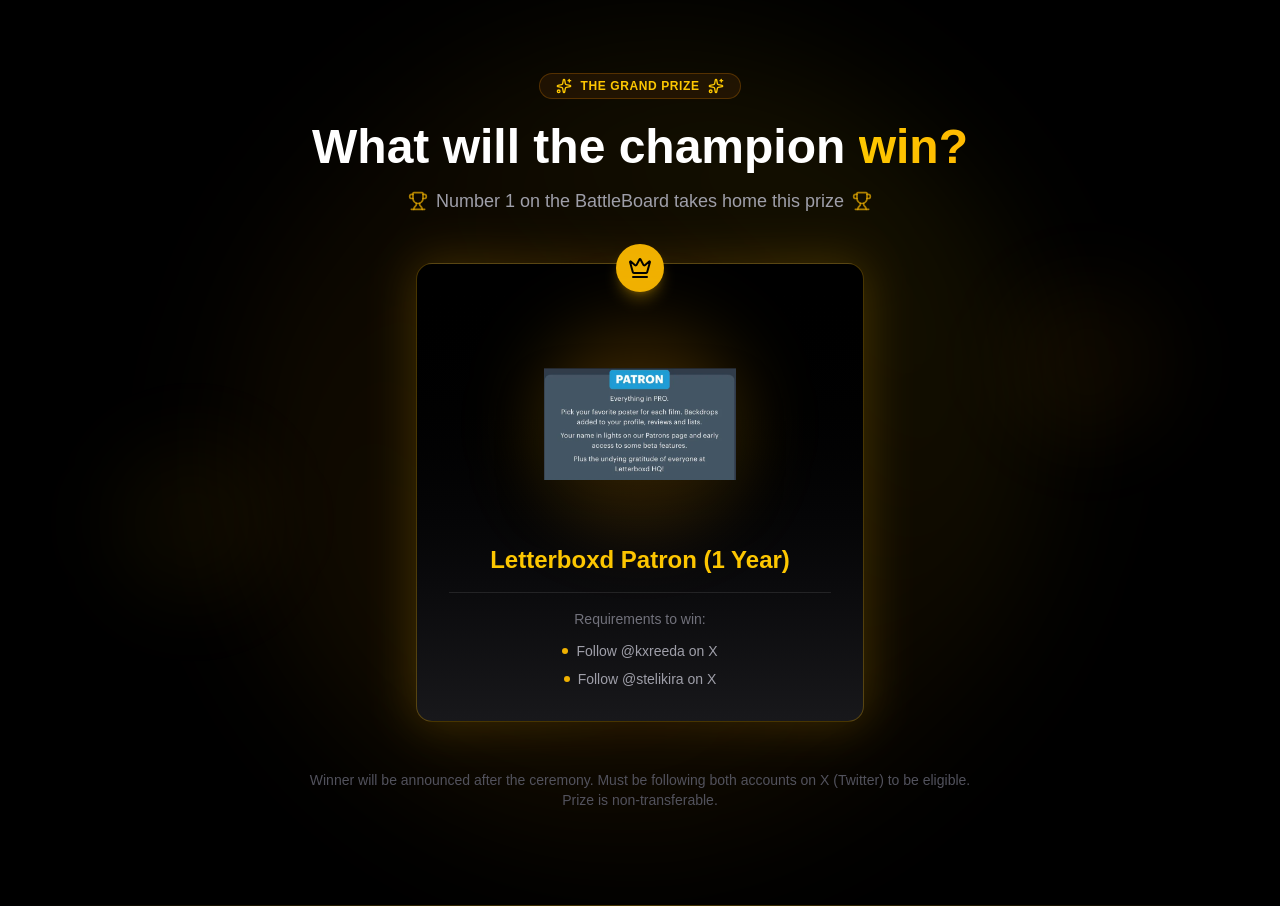
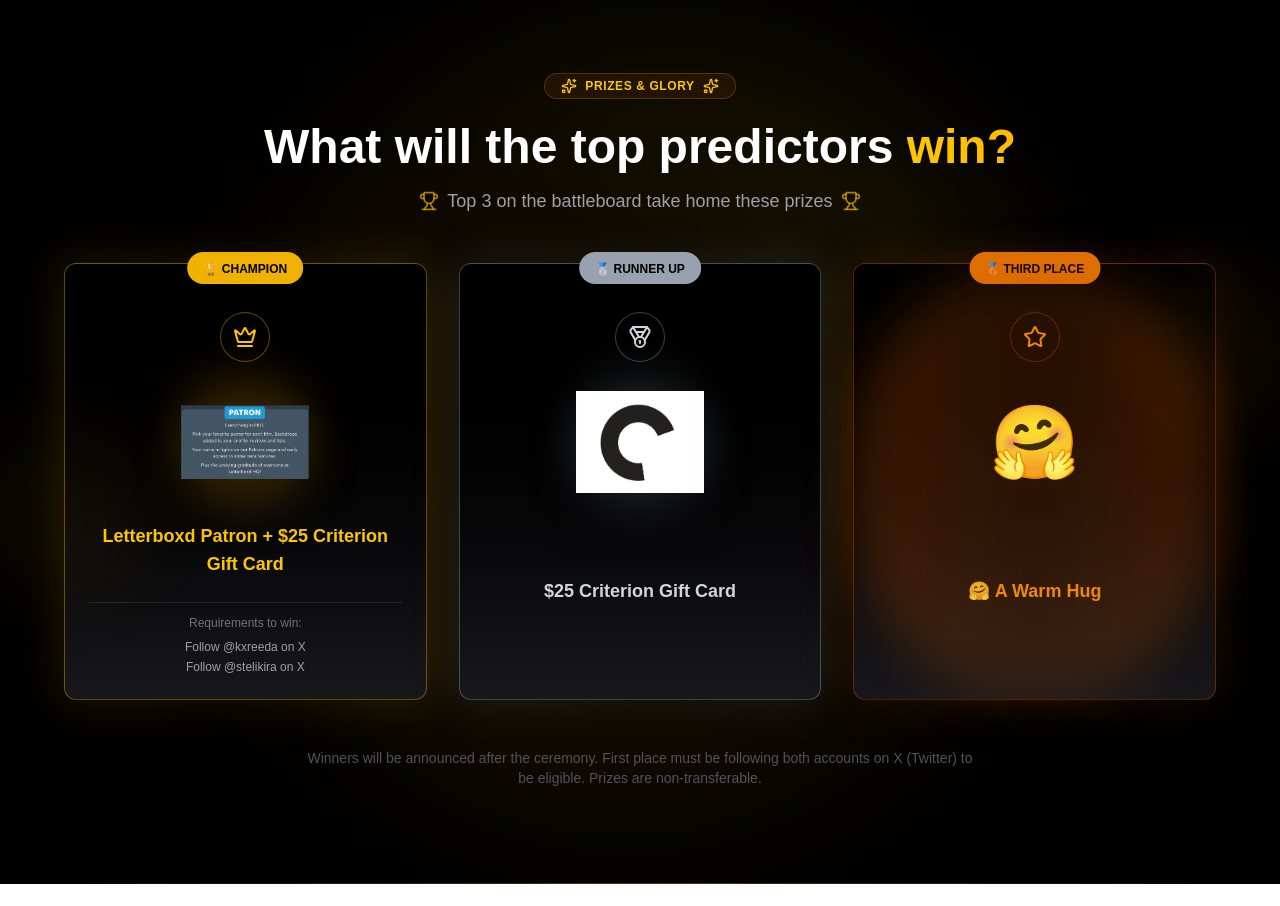
Before and after one commit to Gingaichi/award-wars, a Next.js app: page / in a window 1280 px wide. Shown: the part 880-1786 px from the top of the page. After the commit the page ends 1764 px from the top, so only its background shows below. Built offline with nearby package versions, Linux system fonts and the light colour scheme; no server answers.

Commit message:
updated prize section

```diff
--- a/components/home/PrizesSection.tsx
+++ b/components/home/PrizesSection.tsx
@@ -1,8 +1,44 @@
 // components/home/PrizesSection.tsx
 import Image from "next/image";
-import { Sparkles, Trophy, Crown } from "lucide-react";
+import { Sparkles, Trophy, Crown, Medal, Star } from "lucide-react";
 
 export function PrizesSection() {
+  const prizes = [
+    {
+      place: "1st",
+      prize: "Letterboxd Patron + $25 Criterion Gift Card",
+      image: "/fourth.png",
+      icon: Crown,
+      bgGradient: "from-yellow-500/30 via-amber-500/20 to-yellow-500/30",
+      borderColor: "border-yellow-500/40",
+      textColor: "text-yellow-400",
+      badgeColor: "bg-yellow-500",
+      badgeText: "🏆 CHAMPION"
+    },
+    {
+      place: "2nd",
+      prize: "$25 Criterion Gift Card",
+      image: "/fifth.png",
+      icon: Medal,
+      bgGradient: "from-gray-400/30 via-gray-400/20 to-gray-400/30",
+      borderColor: "border-gray-400/40",
+      textColor: "text-gray-300",
+      badgeColor: "bg-gray-400",
+      badgeText: "🥈 RUNNER UP"
+    },
+    {
+      place: "3rd",
+      prize: "🤗 A Warm Hug",
+      image: null,
+      icon: Star,
+      bgGradient: "from-amber-700/30 via-amber-700/20 to-amber-700/30",
+      borderColor: "border-amber-700/40",
+      textColor: "text-amber-500",
+      badgeColor: "bg-amber-600",
+      badgeText: "🥉 THIRD PLACE"
+    }
+  ];
+
   return (
     <section className="relative py-24 px-6 overflow-hidden">
       {/* Background decoration */}
@@ -11,19 +47,19 @@
         <div className="absolute bottom-0 left-0 right-0 h-px bg-gradient-to-r from-transparent via-yellow-500/30 to-transparent" />
       </div>
 
-      <div className="relative max-w-4xl mx-auto">
+      <div className="relative max-w-6xl mx-auto">
         {/* Section header */}
         <div className="text-center mb-12">
           <div className="inline-flex items-center gap-2 px-4 py-1 rounded-full border border-yellow-700/40 bg-yellow-900/20 mb-6">
             <Sparkles className="w-4 h-4 text-yellow-400" />
             <span className="text-xs font-semibold uppercase tracking-wider text-yellow-400">
-              THE GRAND PRIZE
+              PRIZES & GLORY
             </span>
             <Sparkles className="w-4 h-4 text-yellow-400" />
           </div>
 
           <h2 className="text-4xl md:text-5xl font-bold text-white mb-4">
-            What will the champion{' '}
+            What will the top predictors{' '}
             <span className="bg-gradient-to-r from-yellow-400 to-amber-400 bg-clip-text text-transparent">
               win?
             </span>
@@ -31,71 +67,91 @@
 
           <div className="flex items-center justify-center gap-2 text-zinc-400">
             <Trophy className="w-5 h-5 text-yellow-500/70" />
-            <p className="text-lg">Number 1 on the BattleBoard takes home this prize</p>
+            <p className="text-lg">Top 3 on the battleboard take home these prizes</p>
             <Trophy className="w-5 h-5 text-yellow-500/70" />
           </div>
         </div>
 
-        {/* Single Prize Card - Centered */}
-        <div className="flex justify-center">
-          <div className="relative group w-full max-w-md">
+        {/* Prize cards grid */}
+        <div className="grid grid-cols-1 md:grid-cols-3 gap-6 lg:gap-8 items-stretch">
+          {prizes.map((prize, index) => {
+            const Icon = prize.icon;
+
+            return (
+              <div key={index} className="relative group">
                 {/* Glow effect */}
-            <div className="absolute -inset-1 bg-gradient-to-r from-yellow-500/30 via-amber-500/20 to-yellow-500/30 rounded-3xl blur-xl opacity-75 group-hover:opacity-100 transition duration-300" />
+                <div className={`absolute -inset-0.5 bg-gradient-to-r ${prize.bgGradient} rounded-2xl blur-xl opacity-50 group-hover:opacity-100 transition duration-300`} />
 
-            <div className="relative bg-gradient-to-b from-black to-zinc-900 rounded-2xl border border-yellow-500/30 p-8 backdrop-blur-sm transform transition-all duration-300 hover:scale-105 hover:-translate-y-2">
+                <div className={`relative bg-gradient-to-b from-black to-zinc-900 rounded-xl border ${prize.borderColor} p-6 backdrop-blur-sm transform transition-all duration-300 hover:scale-105 hover:-translate-y-2 h-full flex flex-col`}>
 
-              {/* Crown icon */}
-              <div className="absolute -top-5 left-1/2 -translate-x-1/2">
-                <div className="bg-yellow-500 p-3 rounded-full shadow-lg shadow-yellow-500/30">
-                  <Crown className="w-6 h-6 text-black" />
+                  {/* Place badge */}
+                  <div className={`absolute -top-3 left-1/2 -translate-x-1/2 ${prize.badgeColor} px-4 py-1 rounded-full shadow-lg whitespace-nowrap`}>
+                    <span className="text-xs font-bold text-black">{prize.badgeText}</span>
+                  </div>
+
+                  {/* Icon */}
+                  <div className="flex justify-center mt-6 mb-4">
+                    <div className={`p-3 rounded-full bg-black/50 border ${prize.borderColor}`}>
+                      <Icon className={`w-6 h-6 ${prize.textColor}`} />
                     </div>
                   </div>
 
-              {/* Image container - LARGER SIZE */}
-              <div className="relative w-48 h-48 mx-auto mb-6 mt-8">
-                <div className="absolute inset-0 bg-gradient-to-r from-yellow-500/30 via-amber-500/20 to-yellow-500/30 rounded-full blur-2xl" />
+                  {/* Image container - only show if image exists */}
+                  {prize.image && (
+                    <div className="relative w-32 h-32 mx-auto mb-4">
+                      <div className={`absolute inset-0 bg-gradient-to-r ${prize.bgGradient} rounded-full blur-xl`} />
                       <div className="relative w-full h-full">
                         <Image
-                    src="/fourth.png"
-                    alt="Grand prize"
+                          src={prize.image}
+                          alt={`${prize.place} place prize`}
                           fill
                           className="object-contain drop-shadow-2xl"
-                    priority
                         />
                       </div>
                     </div>
+                  )}
+
+                  {/* For third place with no image, show hug emoji */}
+                  {!prize.image && (
+                    <div className="w-32 h-32 mx-auto mb-4 flex items-center justify-center">
+                      <div className={`absolute inset-0 bg-gradient-to-r ${prize.bgGradient} rounded-full blur-xl`} />
+                      <span className="relative text-7xl">🤗</span>
+                    </div>
+                  )}
 
                   {/* Prize description */}
-              <h3 className="text-2xl font-bold text-center text-yellow-400 mb-4">
-                Letterboxd Patron (1 Year)
+                  <h3 className={`text-lg font-bold text-center mb-4 ${prize.textColor} flex-1 flex items-center justify-center`}>
+                    {prize.prize}
                   </h3>
 
-              {/* Requirements */}
-              <div className="mt-4 pt-4 border-t border-white/10">
-                <p className="text-sm text-zinc-500 text-center mb-3">Requirements to win:</p>
-                <div className="space-y-2">
-                  <p className="text-sm text-zinc-400 text-center flex items-center justify-center gap-2">
-                    <span className="w-1.5 h-1.5 rounded-full bg-yellow-500" />
+                  {/* Requirements - only for 1st place */}
+                  {index === 0 && (
+                    <div className="mt-2 pt-3 border-t border-white/10">
+                      <p className="text-xs text-zinc-500 text-center mb-2">Requirements to win:</p>
+                      <div className="space-y-1">
+                        <p className="text-xs text-zinc-400 text-center">
                           Follow @kxreeda on X
                         </p>
-                  <p className="text-sm text-zinc-400 text-center flex items-center justify-center gap-2">
-                    <span className="w-1.5 h-1.5 rounded-full bg-yellow-500" />
+                        <p className="text-xs text-zinc-400 text-center">
                           Follow @stelikira on X
                         </p>
                       </div>
                     </div>
+                  )}
 
                   {/* Shine effect on hover */}
-              <div className="absolute inset-0 rounded-2xl opacity-0 group-hover:opacity-100 transition duration-300 pointer-events-none bg-gradient-to-tr from-white/0 via-white/5 to-white/0" />
+                  <div className="absolute inset-0 rounded-xl opacity-0 group-hover:opacity-100 transition duration-300 pointer-events-none bg-gradient-to-tr from-white/0 via-white/5 to-white/0" />
                 </div>
               </div>
+            );
+          })}
         </div>
 
         {/* Footer note */}
         <div className="mt-12 text-center">
           <p className="text-sm text-zinc-600 max-w-2xl mx-auto">
-            Winner will be announced after the ceremony. Must be following both accounts
-            on X (Twitter) to be eligible. Prize is non-transferable.
+            Winners will be announced after the ceremony. First place must be following both accounts
+            on X (Twitter) to be eligible. Prizes are non-transferable.
           </p>
         </div>
 
```
Also changed, not shown: public/fifth.png (added). Lines whose indentation alone changed are shown as unchanged.
